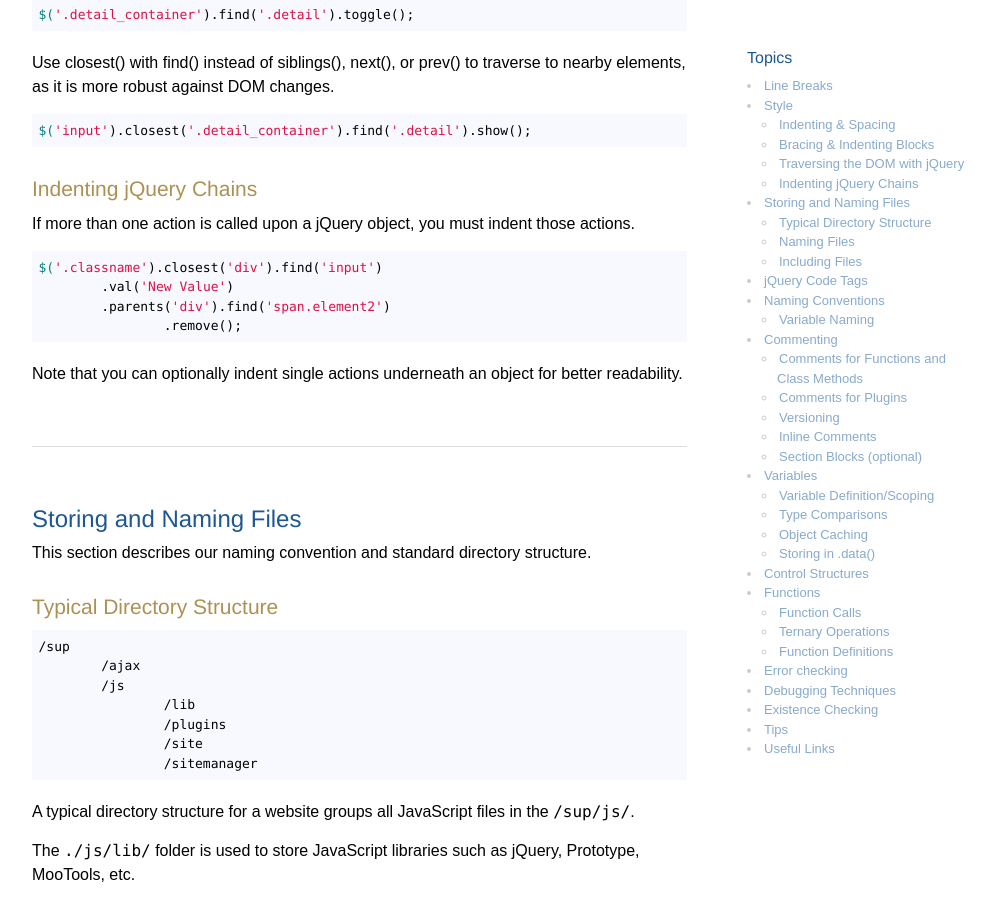
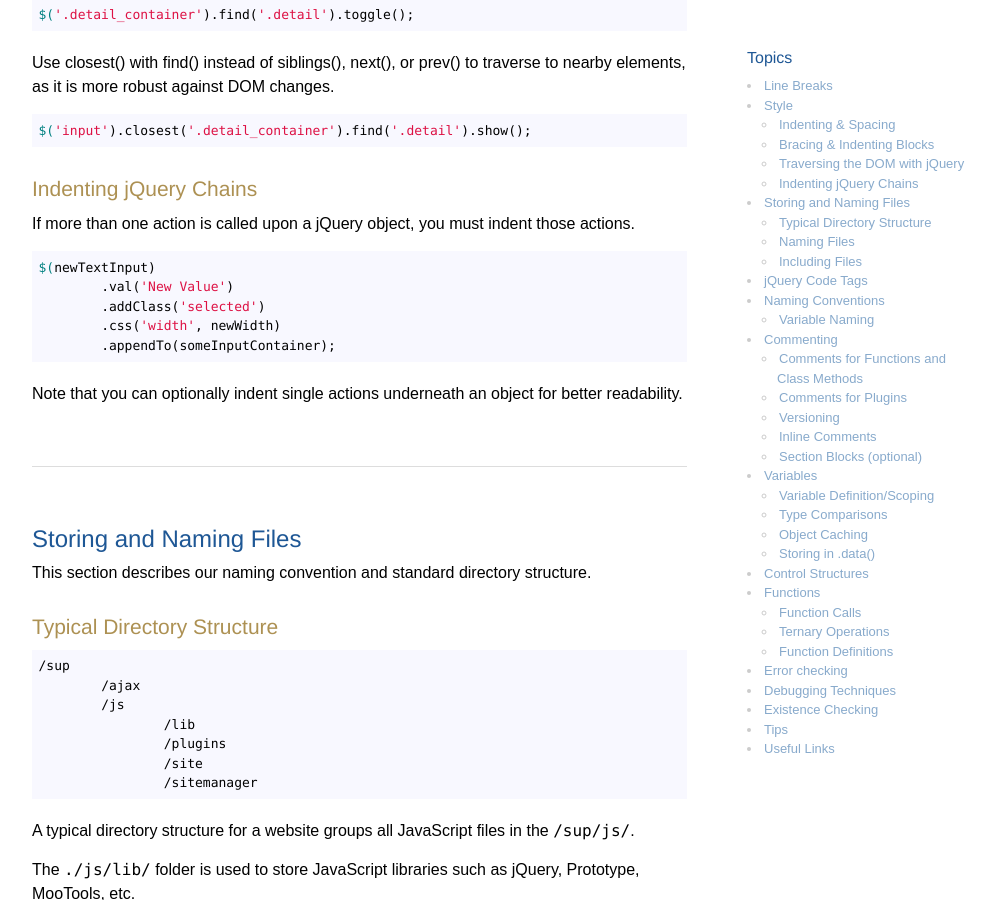
Before and after one commit to imarc/handbook, a Jekyll site: the page built from javascript.markdown, in a window 1280 px wide and 900 px high, scrolled down 1549 px. Shown: the whole window, without its empty margins (138-1133 px from the left). Built offline with Jekyll 4.4.1, drawn with Linux system fonts in a browser that asks for light colours; nearby versions of some CDN libraries.

Commit message:
Improved example

```diff
--- a/javascript.markdown
+++ b/javascript.markdown
@@ -82,10 +82,11 @@ to nearby elements, as it is more robust against DOM changes.
 If more than one action is called upon a jQuery object, you must indent those
 actions.
 
-	$('.classname').closest('div').find('input')
+	$(newTextInput)
 		.val('New Value')
-		.parents('div').find('span.element2')
-			.remove();
+		.addClass('selected')
+		.css('width', newWidth)
+		.appendTo(someInputContainer);
 
 Note that you can optionally indent single actions underneath an object for
 better readability.
```
